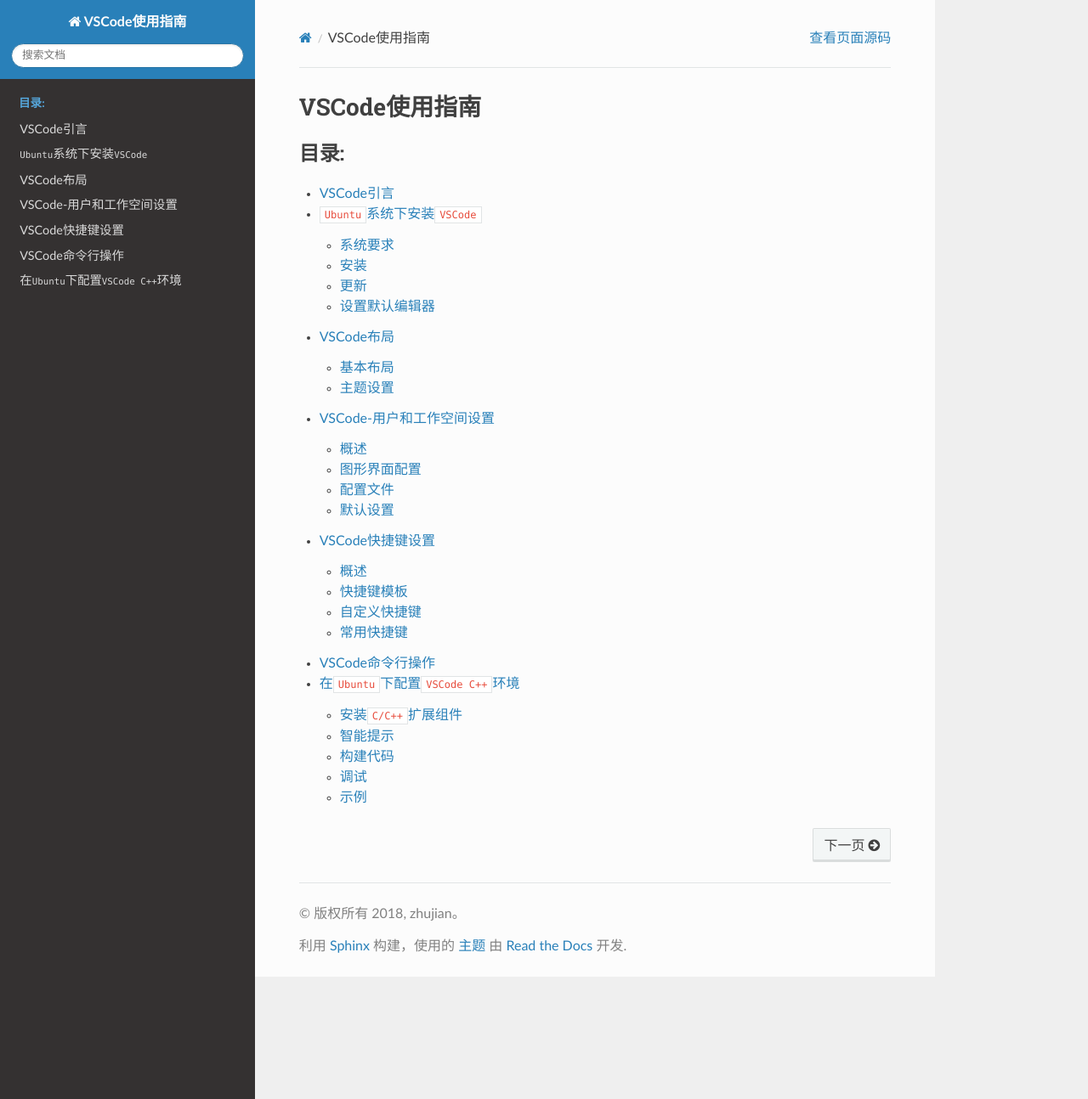
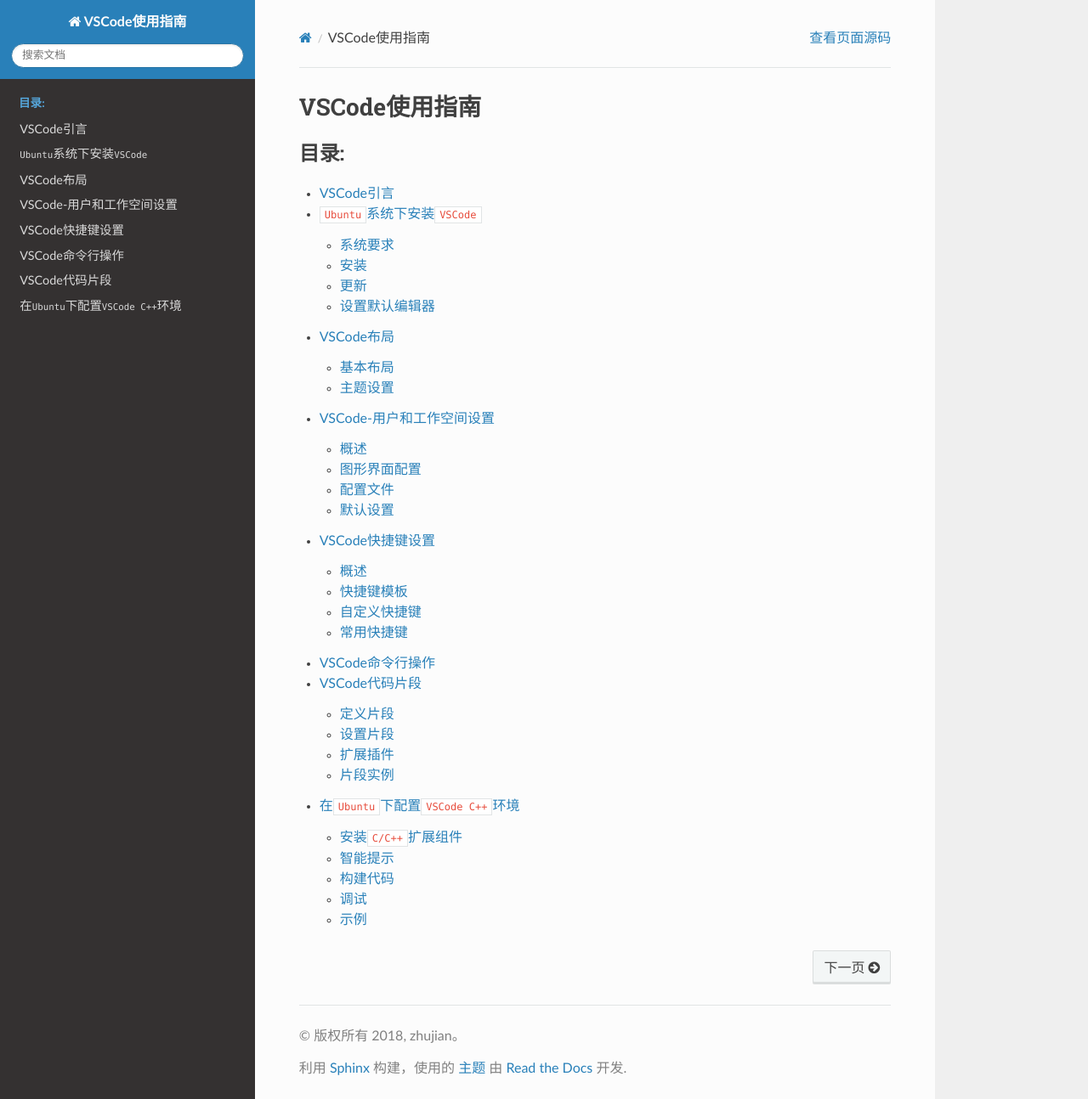
Before and after one commit to Document-Collection/tools-platform-guide, a Sphinx documentation site: the page built from docs/source/index.rst, in a window 1280 px wide and 1294 px high. Shown: the whole window at 85% size. Built offline with Sphinx 7.4.7 and the Read the Docs theme 2.0.0, drawn with Linux system fonts in a browser that asks for light colours; some of the changed lines change nothing that is shown.

Commit message:
添加代码片段文档和c-cpp片段文件

```diff
--- a/docs/source/index.rst
+++ b/docs/source/index.rst
@@ -16,4 +16,5 @@
    vscode-用户和工作空间设置
    vscode-快捷键设置
    vscode-命令行操作
+   vscode-代码片段
    vscode-ubuntu-C++环境配置
--- /dev/null
+++ b/docs/source/vscode-代码片段.md
@@ -0,0 +1,90 @@
+# VSCode代码片段
+
+参考：[Creating your own snippets](https://code.visualstudio.com/docs/editor/userdefinedsnippets)
+
+---
+
+## 定义片段
+
+`VSCode`用`JSON`格式进行片段的配置，片段后缀名为`.code-snippets`
+
+    {
+        // Place your global snippets here. Each snippet is defined under a snippet name and has a scope, prefix, body and
+        // description. Add comma separated ids of the languages where the snippet is applicable in the scope field. If scope
+        // is left empty or omitted, the snippet gets applied to all languages. The prefix is what is
+        // used to trigger the snippet and the body will be expanded and inserted. Possible variables are:
+        // $1, $2 for tab stops, $0 for the final cursor position, and ${1:label}, ${2:another} for placeholders.
+        // Placeholders with the same ids are connected.
+        // Example:
+        // "Print to console": {
+        // 	"scope": "javascript,typescript",
+        // 	"prefix": "log",
+        // 	"body": [
+        // 		"console.log('$1');",
+        // 		"$2"
+        // 	],
+        // 	"description": "Log output to console"
+        // }
+    }
+
+仅需几个属性，就能实现代码片段，示例如下：
+
+    {
+        "c start snippet": {
+            "prefix": "cstd",
+            "scope": "c",
+            "body": [
+                "#include <stdio.h>",
+                "#include <stdlib.h>",
+                "",
+                "int main(int argc, char **argv){",
+                "	$0",
+                "",
+                "	return 0;",
+                "}"
+            ],
+            "description": "c start template"
+        }
+    }
+
+`"c start snippet"`表示片段名
+
+`“prefix”`表示前缀，它用于智能提示，当前前缀名是`"cstd"`
+
+`“scope”`表示适用范围，其值参考[Known language identifiers](https://code.visualstudio.com/docs/languages/identifiers)
+
+`“body”`表示实际生成的代码片段，其中的`$0`是最终光标位置，还可以添加`$1、$2`，以及占位符`$(1:预设值)`
+
+`“description”`是对该模板的描述
+
+**一个代码片段文件可以设置多个模板**
+
+---
+
+## 设置片段
+
+`VSCode`提供了两种适用范围，一是当前工作空间；二是全局设置
+
+如果设置在当前工作空间，那么放置在`.vscode`文件夹内
+
+如果设置在全局，那么放置在`$HOME/.config/Code/User/snippets`文件夹内
+
+也可以通过`UI`进行设置
+
+点击菜单栏`File->Preferences->User Snippets`，或者打开命令窗口(`Ctrl+Shift+P`)，输入`Configure User Snippets`
+
+选择`New Global Snippets file...`用于全局片段
+
+选择`New Snippets file for 当前空间名...`用于本地设置
+
+---
+
+## 扩展插件
+
+在扩展库中发现几个定义好的插件，比如[C++ Quick Start Snippet for Beginners](https://marketplace.visualstudio.com/items?itemName=yyxhx.cpp-quick-start-snippet-for-beginners)
+
+---
+
+## 片段实例
+
+自己定义了几个片段[snippets]()
```
Also changed, not shown: 1 other file.
